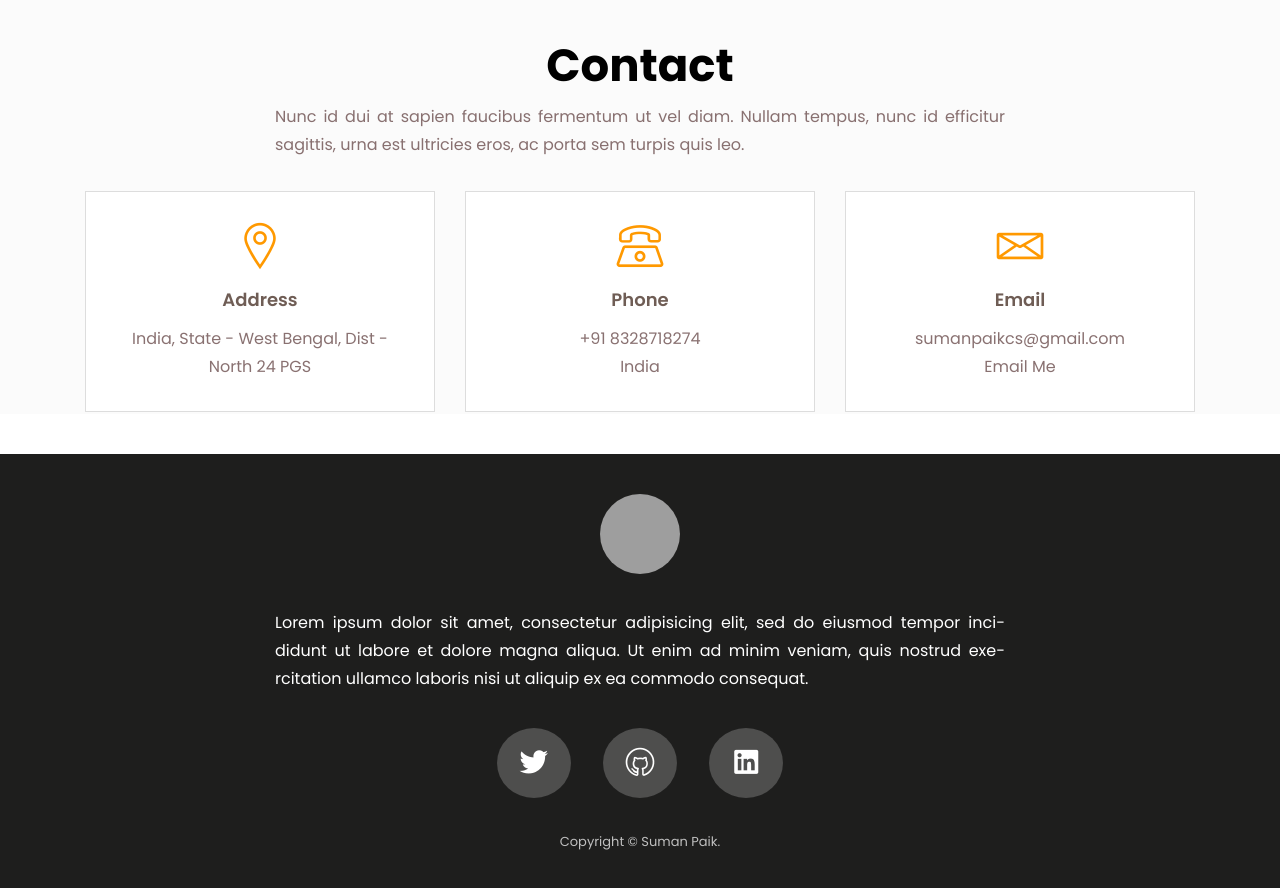
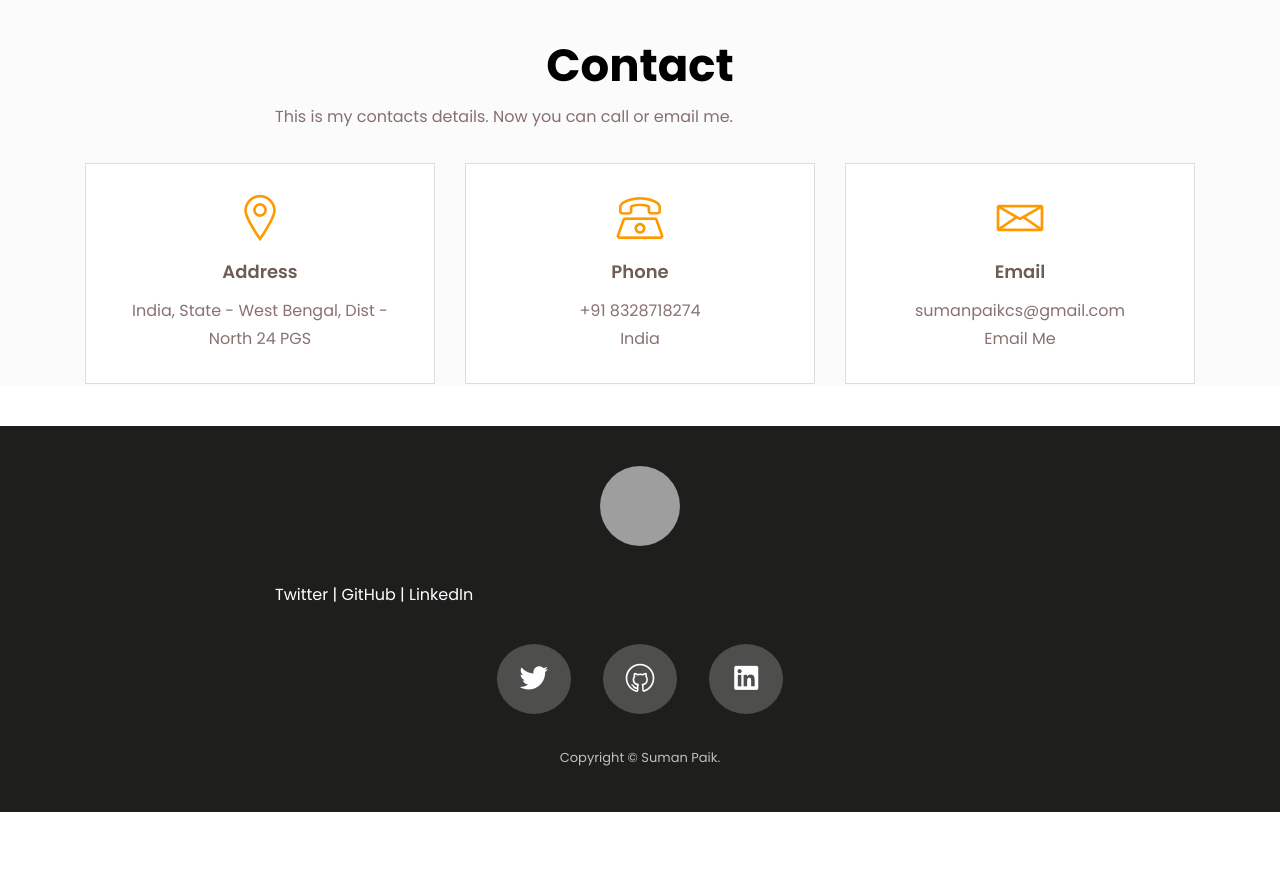
Before and after one commit to sumanpaikcs/sumanpaikcs, a plain HTML site: page index.html in a window 1280 px wide. Shown: the part 2627-3515 px from the top of the page. After the commit the page ends 3439 px from the top, so only its background shows below. Drawn offline with nearby package versions, Linux system fonts and the light colour scheme; grey boxes are pictures that could not be loaded; files whose address does not match are found by name.

Commit message:
index added

```diff
--- a/index.html
+++ b/index.html
@@ -589,9 +589,7 @@
             <div class="section-title text-center pb-25">
               <h2 class="title">Contact</h2>
               <p>
-                Nunc id dui at sapien faucibus fermentum ut vel diam. Nullam
-                tempus, nunc id efficitur sagittis, urna est ultricies eros, ac
-                porta sem turpis quis leo.
+                This is my contacts details. Now you can call or email me.
               </p>
             </div>
             <!-- section title -->
@@ -661,10 +659,7 @@
                   />
                 </a>
                 <p class="mt-">
-                  Lorem ipsum dolor sit amet, consectetur adipisicing elit, sed
-                  do eiusmod tempor inci- didunt ut labore et dolore magna
-                  aliqua. Ut enim ad minim veniam, quis nostrud exe- rcitation
-                  ullamco laboris nisi ut aliquip ex ea commodo consequat.
+                  Twitter | GitHub | LinkedIn
                 </p>
                 <ul>
                   <!-- <li>
```
